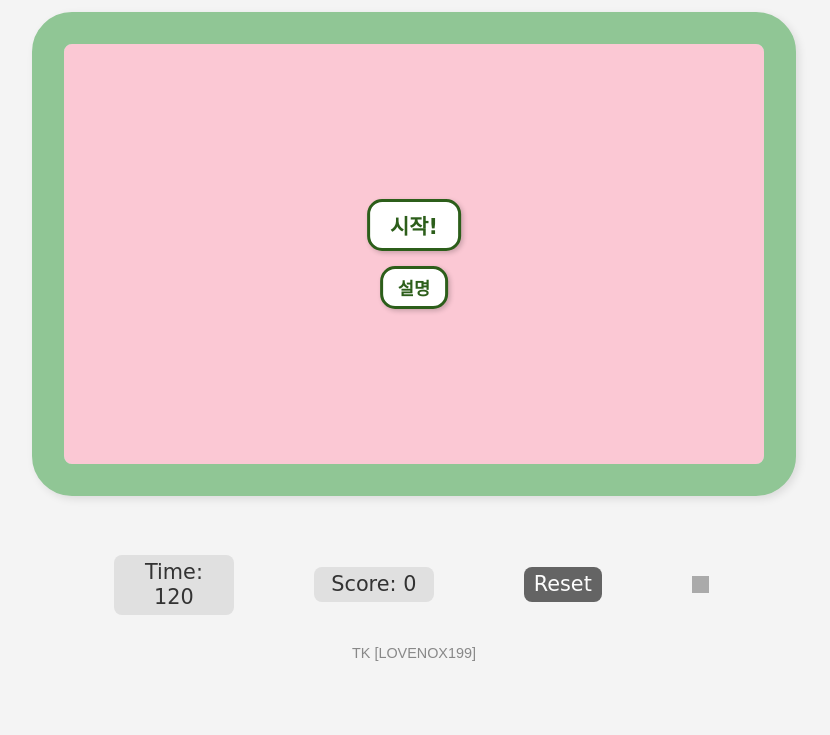
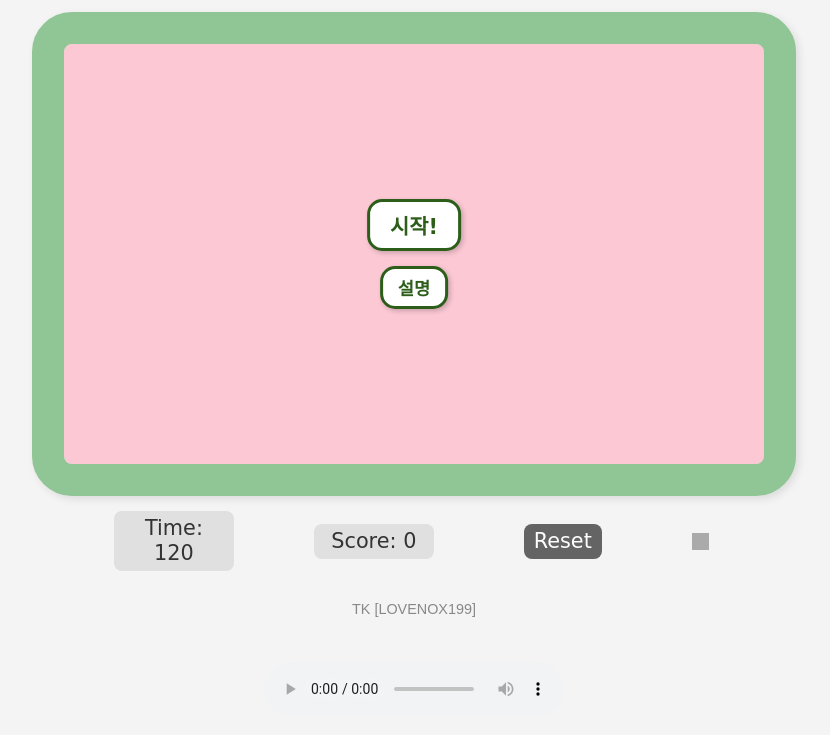
Before and after one commit to lovenox199/appleln.github.io, a plain HTML site: page index.html in a window 1280 px wide. Shown: the part 95-830 px from the top of the page, without its empty margins (226-1056 px from the left). Before the commit the page ends 800 px from the top, so only its background shows below. Drawn offline with Linux system fonts and the light colour scheme; grey boxes are pictures that could not be loaded; a web font is replaced by a local one.

Commit message:
fix audio?

```diff
--- a/index.html
+++ b/index.html
@@ -55,6 +55,8 @@
 
     <p class="footer-credit">TK [LOVENOX199]</p>
 
+    <audio id="bgm-audio" src="Illusions.mp3" loop controls style="margin-top: 20px;"></audio>
+
 
     <script src="script.js"></script>
 </body>
```
